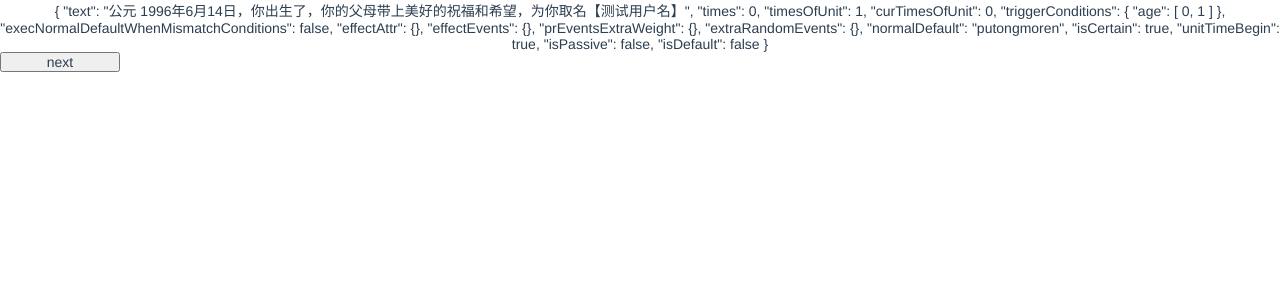
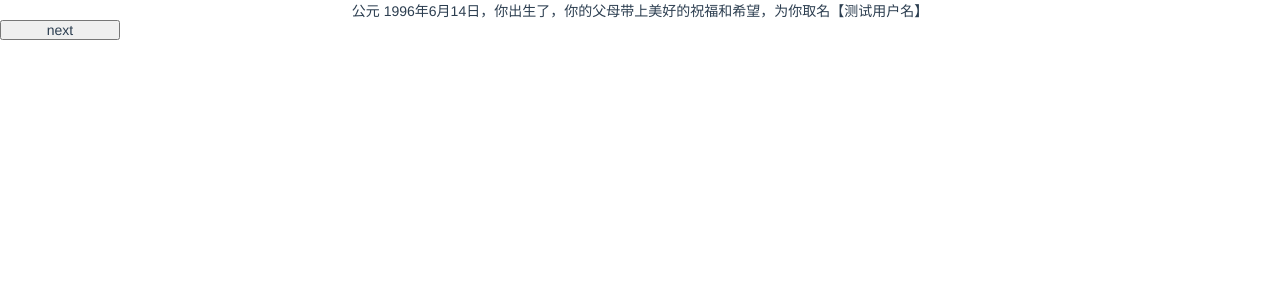
Before and after one commit to MacrazdHao/storyGame, a Vue app: page /sceen in a window 1280 px wide. Both pictures are taken after a click on the button "next". Shown: the top 300 px of the page. Built offline with nearby package versions, Linux system fonts and the light colour scheme.

Commit message:
完善逻辑

```diff
--- a/src/assets/data/events.js
+++ b/src/assets/data/events.js
@@ -327,6 +327,46 @@ const NormalEvents = {
       ...attr,
       jiajing: 1
     })
+  },
+  passive1: {
+    ...defaultNormalEvent,
+    ...defaultPassiveEvent,
+    text: () => '【概率事件结果1】'
+  },
+  passive2: {
+    ...defaultNormalEvent,
+    ...defaultPassiveEvent,
+    text: () => '【概率事件结果2】'
+  },
+  bangdingjieguo1: {
+    ...defaultNormalEvent,
+    ...defaultPassiveEvent,
+    text: () => '【绑定事件结果1】'
+  },
+  bangdingjieguo2: {
+    ...defaultNormalEvent,
+    ...defaultPassiveEvent,
+    text: () => '【绑定事件结果2】'
+  },
+  xuanxiangshijian1: {
+    ...defaultNormalEvent,
+    ...defaultPassiveEvent,
+    text: () => '【选项事件结果1】'
+  },
+  xuanxiangshijian2: {
+    ...defaultNormalEvent,
+    ...defaultPassiveEvent,
+    text: () => '【选项事件结果2】'
+  },
+  duoxuanshijian1: {
+    ...defaultNormalEvent,
+    ...defaultPassiveEvent,
+    text: () => '【多选事件结果1】'
+  },
+  duoxuanshijian2: {
+    ...defaultNormalEvent,
+    ...defaultPassiveEvent,
+    text: () => '【多选事件结果2】'
   }
 }
 const PrEvents = {
@@ -334,6 +374,7 @@ const PrEvents = {
   gailv: {
     ...defaultNormalEvent,
     ...defaultPrEvent,
+    text: () => '【概率事件】',
     prNumber: (num = 1) => num,
     prRepeat: (events = {}) => ({
       passive1: 1,
@@ -350,6 +391,7 @@ const PrEvents = {
     ...defaultNormalEvent,
     ...defaultPassiveEvent,
     ...defaultPrEvent,
+    text: () => '【被动概率事件】',
     prNumber: (num = 1) => num,
     prRepeat: (events = {}) => ({
       passive1: 1,
@@ -370,16 +412,16 @@ const PrEvents = {
     times: () => MAXNUM,
     prEvents: (events = {}) => ({
       ...events,
-      shaoyanhua1: 10,
-      shaoyanhua2: 10,
-      shaoyanhua3: 10,
-      shaoyanhua4: 20,
-      shaoyanhua5: 10,
-      shaoyanhua6: 10,
-      shaoyanhua7: 10,
-      mamadamajiang1: 10,
-      mamadamajiang2: 10,
-      mamadamajiang3: 10
+      // shaoyanhua1: 10,
+      // shaoyanhua2: 10,
+      // shaoyanhua3: 10,
+      // shaoyanhua4: 20,
+      shaoyanhua5: 10
+      // shaoyanhua6: 10,
+      // shaoyanhua7: 10,
+      // mamadamajiang1: 10,
+      // mamadamajiang2: 10,
+      // mamadamajiang3: 10
     }),
     prGoodOrBad: (events = {}) => ({
       ...events,
@@ -401,20 +443,22 @@ const BindingEvents = {
   bangding: {
     ...defaultNormalEvent,
     ...defaultBindingEvent,
+    text: () => '【绑定事件】',
     bindEvents: (events = {}) => ({
       ...events,
-      passive1: { duration: 1 },
-      passive2: { duration: 0 }
+      bangdingjieguo1: { duration: 1 },
+      bangdingjieguo2: { duration: 0 }
     })
   },
   beidong_bangding: {
     ...defaultNormalEvent,
     ...defaultPassiveEvent,
     ...defaultBindingEvent,
+    text: () => '【被动绑定事件】',
     bindEvents: (events = {}) => ({
       ...events,
-      passive1: { duration: 1 },
-      passive2: { duration: 0 }
+      bangdingjieguo1: { duration: 1 },
+      bangdingjieguo2: { duration: 0 }
     })
   }
 }
@@ -423,20 +467,22 @@ const OptEvents = {
   kexuan: {
     ...defaultNormalEvent,
     ...defaultOptEvent,
+    text: () => '【可选事件】',
     optEvents: (events = {}) => ({
       ...events,
-      passive1: { text: '选项1', color: '#2545C4', conditions: {} },
-      passive2: { text: '选项2', color: '#2545C4', conditions: { age: [1, 5] } }
+      xuanxiangshijian1: { text: '选项1', color: '#2545C4', conditions: {} },
+      xuanxiangshijian2: { text: '选项2', color: '#2545C4', conditions: { age: [1, 5] } }
     })
   },
   beidong_kexuan: {
     ...defaultNormalEvent,
     ...defaultPassiveEvent,
     ...defaultOptEvent,
+    text: () => '【被动可选事件】',
     optEvents: (events = {}) => ({
       ...events,
-      passive1: { text: '选项1', color: '#2545C4', conditions: {} },
-      passive2: { text: '选项2', color: '#2545C4', conditions: { age: [1, 5] } }
+      xuanxiangshijian1: { text: '选项1', color: '#2545C4', conditions: {} },
+      xuanxiangshijian2: { text: '选项2', color: '#2545C4', conditions: { age: [1, 5] } }
     })
   }
 }
@@ -445,6 +491,7 @@ const MultiOptEvents = {
   duoxuan: {
     ...defaultNormalEvent,
     ...defaultMultiOptEvent,
+    text: () => '【多选事件】',
     multiOptions: (options = []) => ([{
       text: '选项1',
       color: '#2545C4',
@@ -459,8 +506,8 @@ const MultiOptEvents = {
     maxSelection: (num = 2) => num,
     isFullMaxSelection: (isFullMaxSelection = false) => isFullMaxSelection,
     multiMixEvents: (mixEvents) => ({
-      '0_1': 'passive1',
-      1: 'passive2',
+      '0_1': 'duoxuanshijian1',
+      1: 'duoxuanshijian2',
       any: 'duoxuanmoren',
       ...mixEvents
     }),
@@ -470,6 +517,7 @@ const MultiOptEvents = {
     ...defaultNormalEvent,
     ...defaultPassiveEvent,
     ...defaultMultiOptEvent,
+    text: () => '【被动多选事件】',
     multiOptions: (options = []) => ([{
       text: '选项1',
       color: '#2545C4',
@@ -482,8 +530,8 @@ const MultiOptEvents = {
     maxSelection: (num = 2) => num,
     isFullMaxSelection: (isFullMaxSelection = false) => isFullMaxSelection,
     multiMixEvents: (mixEvents) => ({
-      '0_1': 'passive1',
-      1: 'passive2',
+      '0_1': 'duoxuanshijian1',
+      1: 'duoxuanshijian2',
       any: 'duoxuanmoren',
       ...mixEvents
     }),
@@ -821,10 +869,14 @@ export const execEvent = (userId, _eventInfo, unitTimeNum, userInfo, curConditio
     const prEventKeys = Object.keys(prEvents)
     // 按权重大小倒序排序（由大到小）
     prEventKeys.sort((a, b) => prEvents[b] - prEvents[a])
+    console.log(prEventKeys)
     Array(prNumber).fill(0).map(() => {
       let randomNum = (Math.random() * totalWeight).toFixed(0)
-      for (const ekey in prEventKeys) {
+      for (let i = 0; i < prEventKeys.length; i++) {
+        const ekey = prEventKeys[i]
+        console.log(randomNum, prEventKeys, prEvents)
         randomNum -= prEvents[ekey]
+        console.log(randomNum)
         // 未定义重复次数的默认为1
         if (typeof prRepeat[ekey] === 'undefined') prRepeat[ekey] = 1
         // 当前概率结果可重复次数耗尽，则取下一个作为结果
@@ -833,6 +885,7 @@ export const execEvent = (userId, _eventInfo, unitTimeNum, userInfo, curConditio
         prRepeat[ekey]--
       }
     })
+    console.log(randomEvents)
     // 不足概率结果数的部分，补充为默认概率事件
     if (randomEvents.length < prNumber) {
       randomEvents.push(...((new Array(prNumber - randomEvents.length).fill(prDefault))))
@@ -884,7 +937,6 @@ export const getNextEvent = (userId, options = {}, conditions = {}, prEventsExtr
   }
   // 常规事件栈
   if ((!event || typeof event === 'string') && EventsRecord[userId].stack.common.length) {
-    console.log('常规栈', EventsRecord[userId].stack.common)
     key = EventsRecord[userId].stack.common.pop()
     event = getEventObj(userId, { key, ...options }, conditions)
   }
--- a/src/views/Sceen.vue
+++ b/src/views/Sceen.vue
@@ -1,7 +1,7 @@
 <template>
   <div class="Sceen">
     <div v-for="(item, index) in events" :key="index">
-      {{ item }}
+      {{ item.text }}
     </div>
     <button style="width: 120px" @click="getOneEvent">next</button>
   </div>
```
